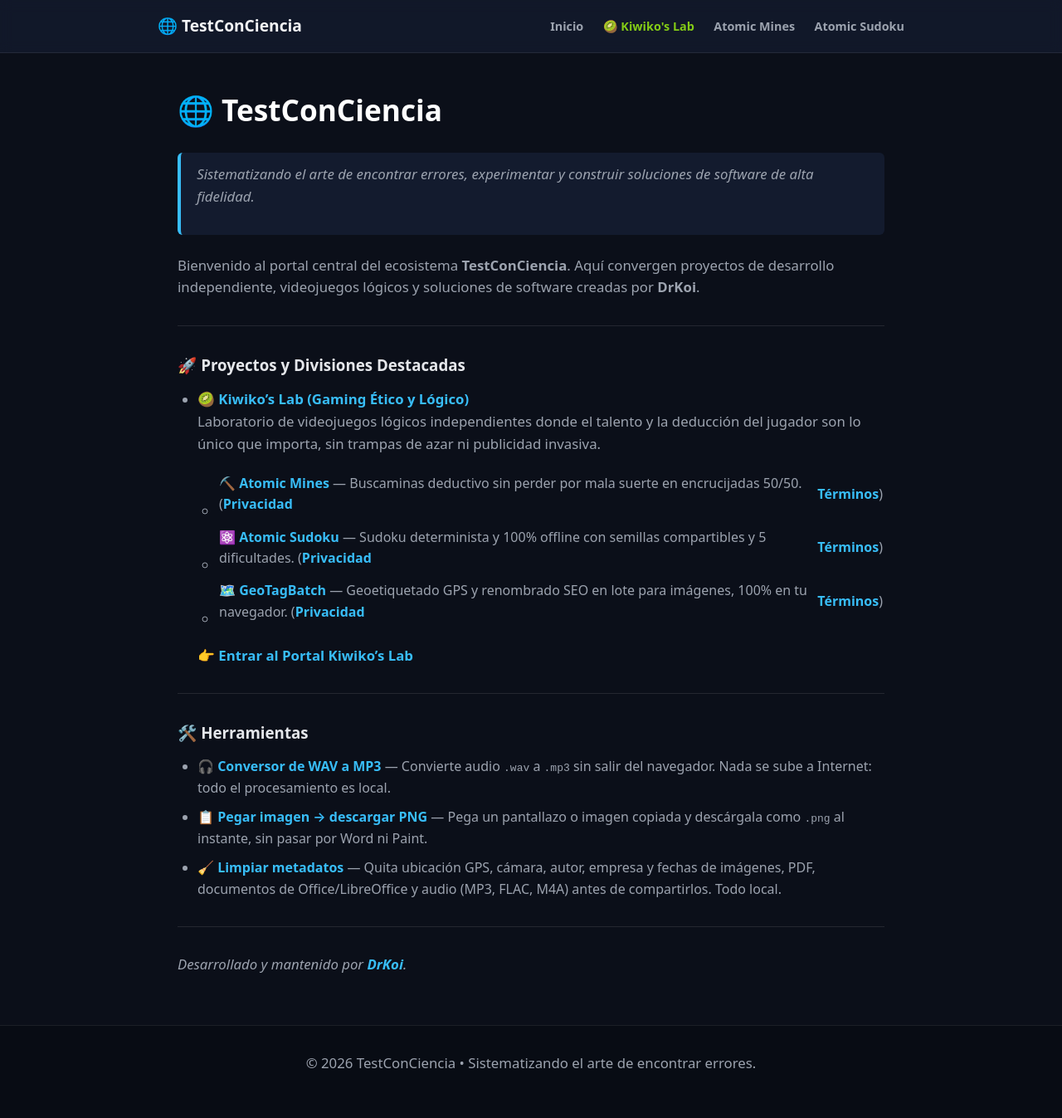
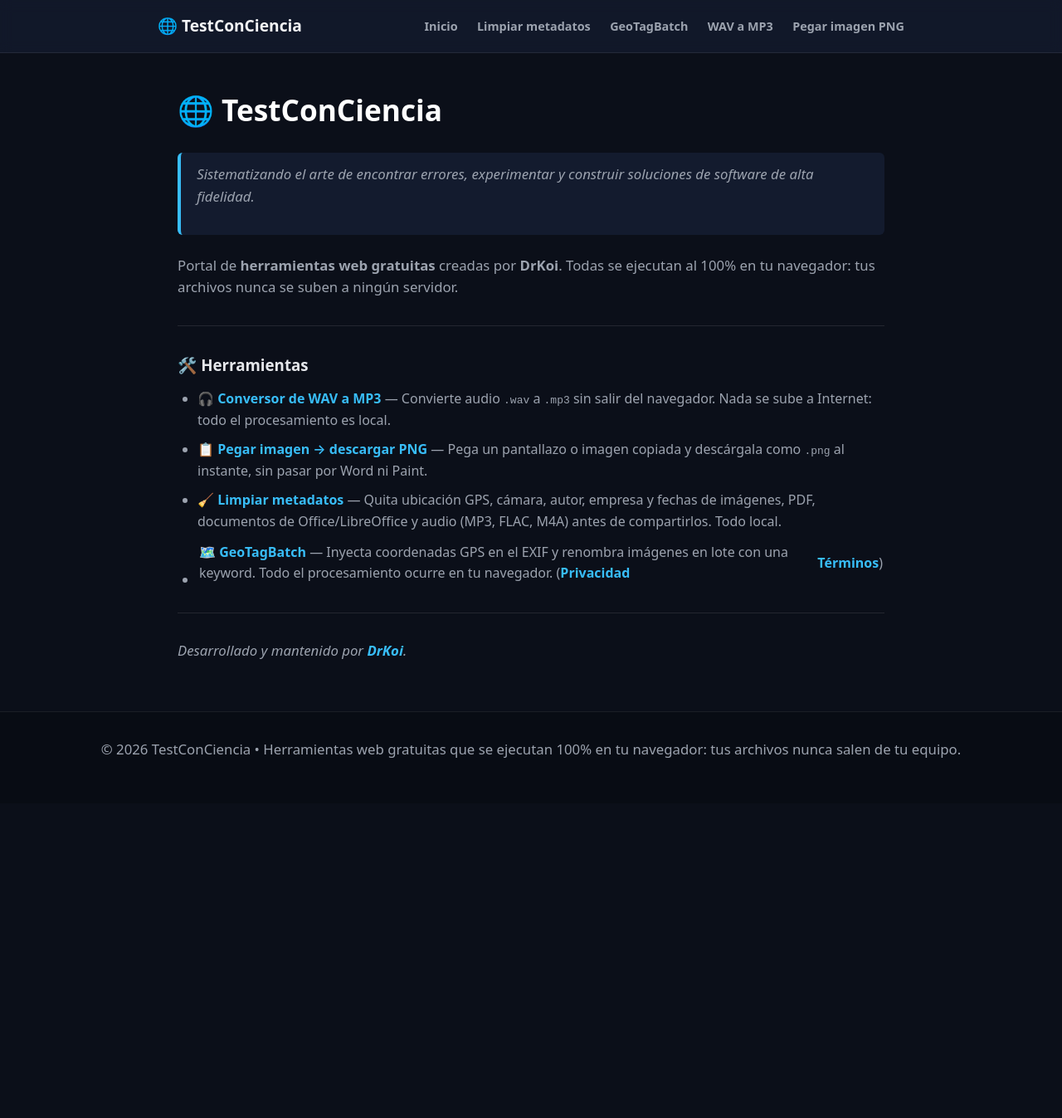
Before and after one commit to DrKoi/testconciencia, a Jekyll site: the page built from index.md, in a window 1280 px wide. Shown: the whole page at 83% size. Built offline with Jekyll 4.4.1, drawn with Linux system fonts in a browser that asks for light colours; after the commit the page ends 968 px from its top, so only the background shows below that.

Commit message:
chore: separa Kiwikolab (juegos) y reorienta testconciencia a herramientas
Objetivo: dejar de aparecer clasificada como "Games" en filtros web
corporativos (Netskope), separando el contenido de juegos del de utilidades.

- Home (index.md) y nav del layout: fuera Kiwiko's Lab / Atomic Mines /
  Atomic Sudoku; la portada ahora lista solo Herramientas
- _config.yml: description orientada a herramientas + plugin jekyll-sitemap;
  /kiwikos-lab/ excluido del sitemap
- robots.txt (nuevo): Disallow /kiwikos-lab/ mientras se migra a kiwikolab.com
- GeoTagBatch (es una herramienta, no un juego) movido a
  /herramientas/geotagbatch/; privacy.html y terms.html reescritas como
  paginas Jekyll (layout: default), sin branding ni CSS de Kiwiko's Lab
- kiwikos-lab/index.html: eliminadas todas las referencias a GeoTagBatch
  (nav, hero, seccion "Herramientas para Profesionales", footer, meta)

Co-Authored-By: Claude Sonnet 5 <noreply@anthropic.com>

```diff
--- a/_config.yml
+++ b/_config.yml
@@ -1,5 +1,21 @@
 title: TestConCiencia
-description: "Sistematizando el arte de encontrar errores."
+description: "Herramientas web gratuitas que se ejecutan 100% en tu navegador: tus archivos nunca salen de tu equipo."
 url: "https://www.testconciencia.com"
 baseurl: ""
 markdown: kramdown
+
+plugins:
+  - jekyll-sitemap
+
+# /kiwikos-lab/ se mantiene solo como redirección temporal a kiwikolab.com;
+# no debe aparecer en el sitemap ni indexarse.
+defaults:
+  - scope:
+      path: "kiwikos-lab"
+    values:
+      sitemap: false
+
+exclude:
+  - Gemfile
+  - Gemfile.lock
+  - vendor
--- a/_layouts/default.html
+++ b/_layouts/default.html
@@ -91,9 +91,10 @@
       <a href="{{ "/" | relative_url }}" class="brand">🌐 {{ site.title }}</a>
       <nav>
         <a href="{{ "/" | relative_url }}">Inicio</a>
-        <a href="{{ "/kiwikos-lab/" | relative_url }}" style="color: var(--kiwi);">🥝 Kiwiko's Lab</a>
-        <a href="{{ "/kiwikos-lab/atomic-mines/" | relative_url }}">Atomic Mines</a>
-        <a href="{{ "/kiwikos-lab/atomic-sudoku/" | relative_url }}">Atomic Sudoku</a>
+        <a href="{{ "/herramientas/limpiar-metadatos/" | relative_url }}">Limpiar metadatos</a>
+        <a href="{{ "/herramientas/geotagbatch/" | relative_url }}">GeoTagBatch</a>
+        <a href="{{ "/herramientas/wav-a-mp3/" | relative_url }}">WAV a MP3</a>
+        <a href="{{ "/herramientas/pegar-imagen-png/" | relative_url }}">Pegar imagen PNG</a>
       </nav>
     </div>
   </header>
--- a/index.md
+++ b/index.md
@@ -6,20 +6,8 @@ title: Inicio — TestConCiencia
 # 🌐 TestConCiencia
 > *Sistematizando el arte de encontrar errores, experimentar y construir soluciones de software de alta fidelidad.*
 
-Bienvenido al portal central del ecosistema **TestConCiencia**. Aquí convergen proyectos de desarrollo independiente, videojuegos lógicos y soluciones de software creadas por **DrKoi**.
-
----
-
-### 🚀 Proyectos y Divisiones Destacadas
-
-* 🥝 **[Kiwiko's Lab (Gaming Ético y Lógico)]({{ "/kiwikos-lab/" | relative_url }})**
-  Laboratorio de videojuegos lógicos independientes donde el talento y la deducción del jugador son lo único que importa, sin trampas de azar ni publicidad invasiva.
-
-  * ⛏️ **[Atomic Mines]({{ "/kiwikos-lab/atomic-mines/" | relative_url }})** — Buscaminas deductivo sin perder por mala suerte en encrucijadas 50/50. ([Privacidad]({{ "/kiwikos-lab/atomic-mines/privacy.html" | relative_url }}) | [Términos]({{ "/kiwikos-lab/atomic-mines/terms.html" | relative_url }}))
-  * ⚛️ **[Atomic Sudoku]({{ "/kiwikos-lab/atomic-sudoku/" | relative_url }})** — Sudoku determinista y 100% offline con semillas compartibles y 5 dificultades. ([Privacidad]({{ "/kiwikos-lab/atomic-sudoku/privacy.html" | relative_url }}) | [Términos]({{ "/kiwikos-lab/atomic-sudoku/terms.html" | relative_url }}))
-  * 🗺️ **[GeoTagBatch]({{ "/kiwikos-lab/geotagbatch/" | relative_url }})** — Geoetiquetado GPS y renombrado SEO en lote para imágenes, 100% en tu navegador. ([Privacidad]({{ "/kiwikos-lab/geotagbatch/privacy.html" | relative_url }}) | [Términos]({{ "/kiwikos-lab/geotagbatch/terms.html" | relative_url }}))
-
-  👉 **[Entrar al Portal Kiwiko's Lab]({{ "/kiwikos-lab/" | relative_url }})**
+Portal de **herramientas web gratuitas** creadas por **DrKoi**. Todas se ejecutan
+al 100% en tu navegador: tus archivos nunca se suben a ningún servidor.
 
 ---
 
@@ -28,6 +16,7 @@ Bienvenido al portal central del ecosistema **TestConCiencia**. Aquí convergen
 * 🎧 **[Conversor de WAV a MP3]({{ "/herramientas/wav-a-mp3/" | relative_url }})** — Convierte audio `.wav` a `.mp3` sin salir del navegador. Nada se sube a Internet: todo el procesamiento es local.
 * 📋 **[Pegar imagen → descargar PNG]({{ "/herramientas/pegar-imagen-png/" | relative_url }})** — Pega un pantallazo o imagen copiada y descárgala como `.png` al instante, sin pasar por Word ni Paint.
 * 🧹 **[Limpiar metadatos]({{ "/herramientas/limpiar-metadatos/" | relative_url }})** — Quita ubicación GPS, cámara, autor, empresa y fechas de imágenes, PDF, documentos de Office/LibreOffice y audio (MP3, FLAC, M4A) antes de compartirlos. Todo local.
+* 🗺️ **[GeoTagBatch]({{ "/herramientas/geotagbatch/" | relative_url }})** — Inyecta coordenadas GPS en el EXIF y renombra imágenes en lote con una keyword. Todo el procesamiento ocurre en tu navegador. ([Privacidad]({{ "/herramientas/geotagbatch/privacy.html" | relative_url }}) | [Términos]({{ "/herramientas/geotagbatch/terms.html" | relative_url }}))
 
 ---
 
```
Also changed, not shown: herramientas/geotagbatch/index.html (renamed from kiwikos-lab/geotagbatch/index.html, +8 -2 lines), herramientas/geotagbatch/privacy.html (added, +40 -0 lines), herramientas/geotagbatch/terms.html (added, +36 -0 lines), kiwikos-lab/geotagbatch/privacy.html (deleted, +0 -86 lines), kiwikos-lab/geotagbatch/terms.html (deleted, +0 -81 lines), kiwikos-lab/index.html (+1 -28 lines), robots.txt (added, +7 -0 lines).
